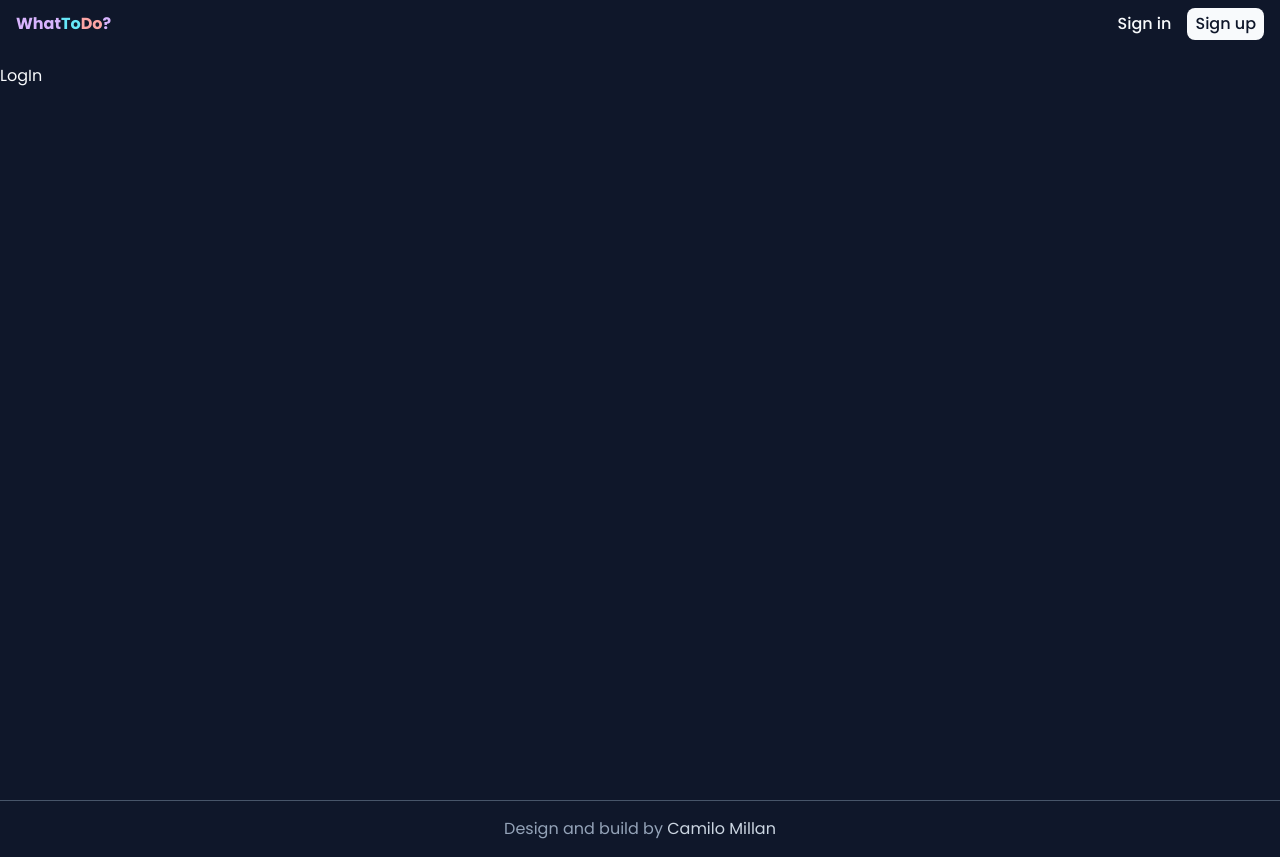
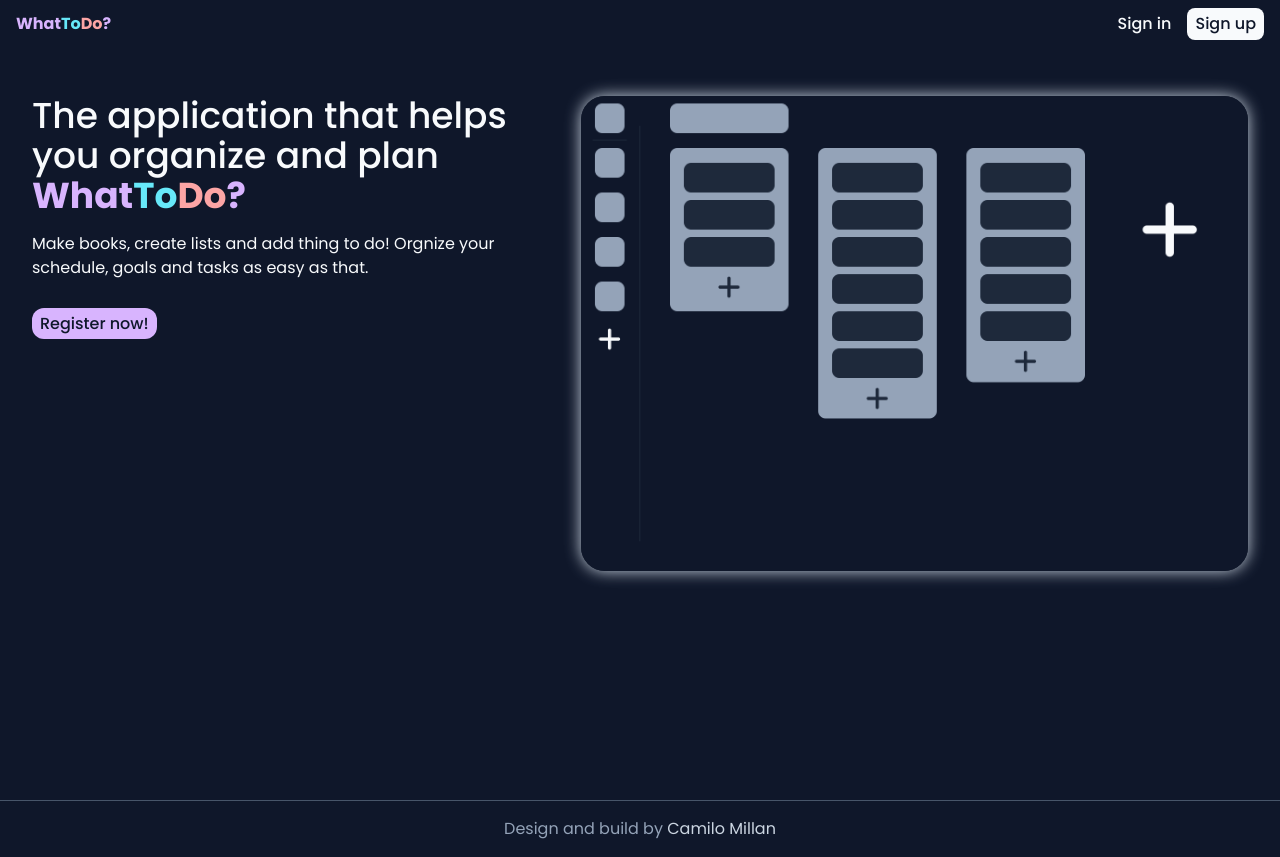
Before and after one commit to CoGuisMod/WhatToDo, a React (Vite) app in the folder client/: page / in a window 1280 px wide. Built offline with nearby package versions, Linux system fonts and the light colour scheme; no server answers.

Commit message:
Home page completed.

```diff
--- a/client/src/pages/HomePage/index.jsx
+++ b/client/src/pages/HomePage/index.jsx
@@ -1,16 +1,41 @@
 import React from "react";
 import { Link } from "react-router-dom";
 
-import { UserAuth } from "../../context/AuthContext";
+/* Style import */
+import "./style.css";
+
+/* Images imports */
+import HeroImg from "../../assets/hero.png";
 
 const index = () => {
-  const { user } = UserAuth();
-
-  console.log(user);
-
   return (
-    <section className=" pt-16 h-screen">
-      <Link to="/login">LogIn</Link>
+    <section className="max-w-7xl w-full h-screen mx-auto pt-24 px-8">
+      <div className="flex">
+        <div className="grow max-w-xl pr-8">
+          <h1 className="font-medium text-4xl mb-4">
+            The application that helps you organize and plan{" "}
+            <Link to="/" className="brand">
+              <span className="brand-one">What</span>
+              <span className="brand-two">To</span>Do
+              <span className="brand-three">?</span>
+            </Link>
+          </h1>
+          <p className="mb-8">
+            Make books, create lists and add thing to do! Orgnize your schedule,
+            goals and tasks as easy as that.
+          </p>
+          <Link to="/signup" className="home_button">
+            Register now!
+          </Link>
+        </div>
+        <div className="grow">
+          <img
+            src={HeroImg}
+            alt="ToDo Skeleton Website"
+            className="rounded-3xl w-full overflow-hidden home_hero-shadow"
+          />
+        </div>
+      </div>
     </section>
   );
 };
--- /dev/null
+++ b/client/src/pages/HomePage/style.css
@@ -0,0 +1,7 @@
+.home_button {
+  @apply rounded-xl bg-purple-300 hover:bg-purple-400 font-medium text-slate-900 px-2 py-1;
+}
+
+.home_hero-shadow {
+  box-shadow: 0 0 1rem #cbd5e1;
+}
```
Also changed, not shown: client/src/assets/hero.png (added).
